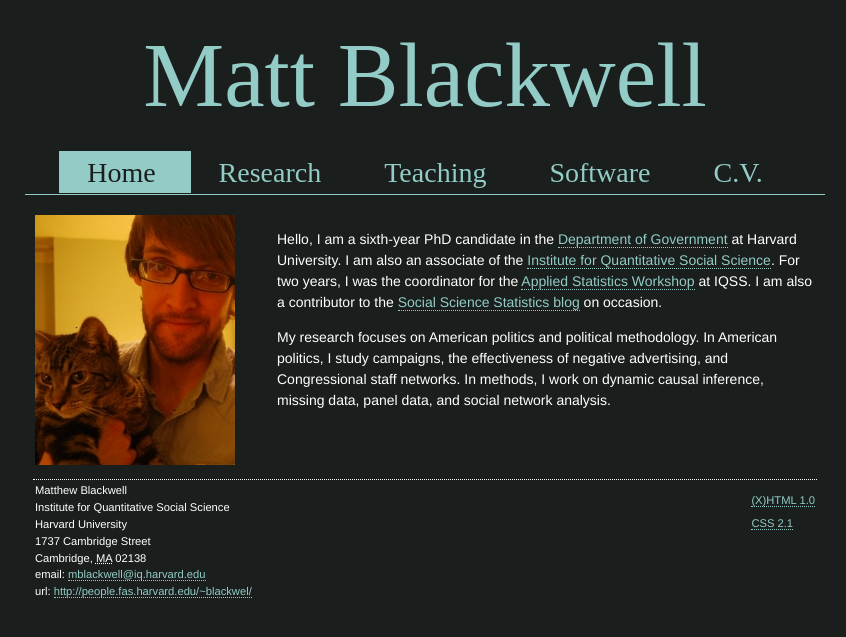
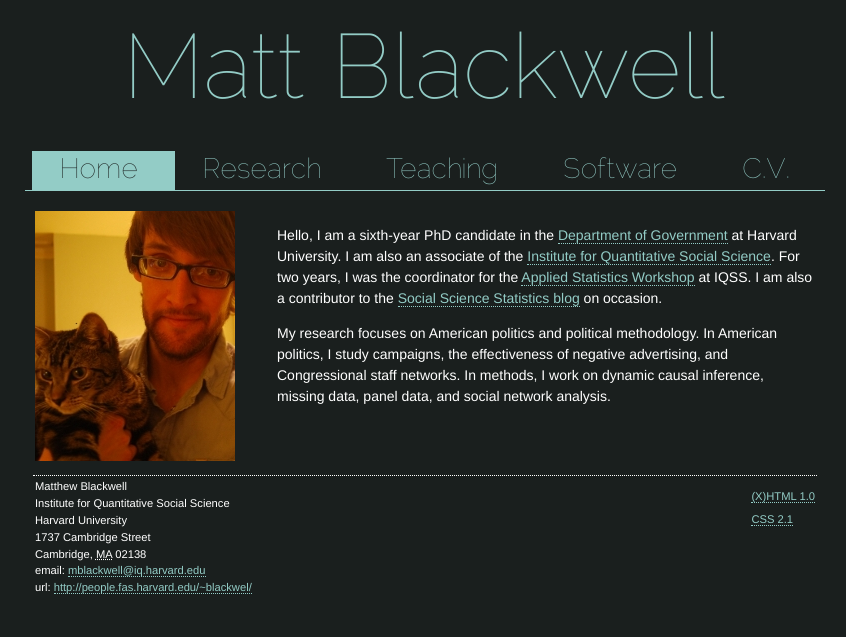
Before and after one commit to mattblackwell/mattblackwell.github.com, a Jekyll site: the page built from index.html, in a window 1280 px wide. Shown: the top 637 px of the page, without its empty margins (215-1061 px from the left). Built offline with Jekyll 4.4.1, drawn with Linux system fonts in a browser that asks for light colours.

Commit message:
Fixed fonts (final)

```diff
--- a/css/matt.css
+++ b/css/matt.css
@@ -1,7 +1,7 @@
 @font-face {
     font-family: "Raleway";
-    src: url("images/raleway_thin.eot");
-    src: local("Raleway") url("images/raleway_thin.ttf") format("truetype");
+    src: url("../images/raleway_thin.eot");
+    src: local("Raleway"), url("../images/raleway_thin.ttf") format("truetype");
     font-weight: normal;
 }
 
```
Also changed, not shown: fonts/raleway_thin-webfont.ttf (deleted), fonts/raleway_thin-webfont.woff (deleted), 2 other files.
